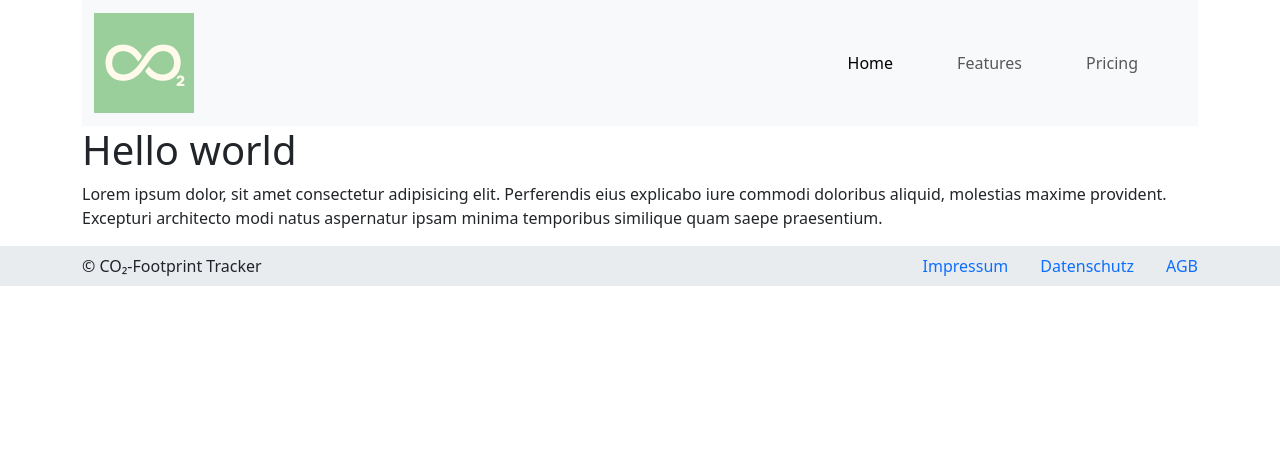
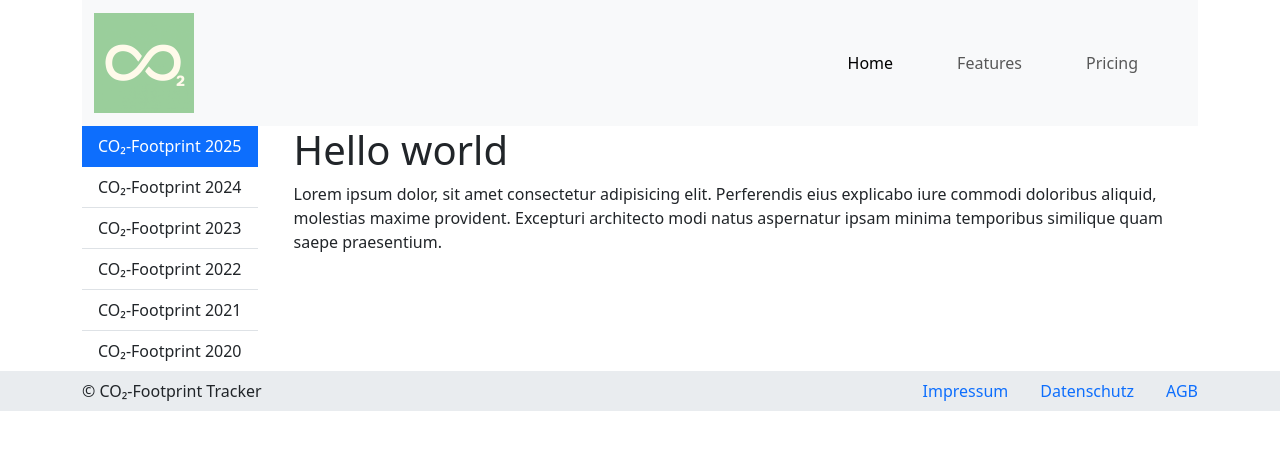
Before and after one commit to dustin-keks/IPWA01-01, a SvelteKit app in the folder fallstudie/: page / in a window 1280 px wide. Shown: the top 450 px of the page. Built offline with nearby package versions, Linux system fonts and the light colour scheme.

Commit message:
add menu with local links

```diff
--- a/fallstudie/src/app.scss
+++ b/fallstudie/src/app.scss
@@ -28,6 +28,7 @@ $navbar-nav-link-padding-x: 2rem;
 @import "../node_modules/bootstrap/scss/transitions";
 @import "../node_modules/bootstrap/scss/offcanvas";
 @import "../node_modules/bootstrap/scss/close";
+@import "../node_modules/bootstrap/scss/list-group";
 
 // 7. Optionally include utilities API last to generate classes based on the Sass map in `_utilities.scss`
 @import "../node_modules/bootstrap/scss/utilities/api";
--- /dev/null
+++ b/fallstudie/src/lib/components/NavLocalLinks.svelte
@@ -0,0 +1,22 @@
+<nav class="list-group list-group-flush">
+  <a
+    href="#"
+    class="list-group-item list-group-item-action active"
+    aria-current="true">CO₂-Footprint 2025</a
+  >
+  <a href="#" class="list-group-item list-group-item-action"
+    >CO₂-Footprint 2024</a
+  >
+  <a href="#" class="list-group-item list-group-item-action"
+    >CO₂-Footprint 2023</a
+  >
+  <a href="#" class="list-group-item list-group-item-action"
+    >CO₂-Footprint 2022</a
+  >
+  <a href="#" class="list-group-item list-group-item-action"
+    >CO₂-Footprint 2021</a
+  >
+  <a href="#" class="list-group-item list-group-item-action"
+    >CO₂-Footprint 2020</a
+  >
+</nav>
--- a/fallstudie/src/routes/+layout.svelte
+++ b/fallstudie/src/routes/+layout.svelte
@@ -3,6 +3,7 @@
   import favicon from "$lib/assets/favicon.svg";
   import Header from "$lib/components/Header.svelte";
   import Footer from "$lib/components/Footer.svelte";
+  import NavLocalLinks from "$lib/components/NavLocalLinks.svelte";
 
   let { children } = $props();
 </script>
@@ -14,6 +15,17 @@
 
 <Header />
 
-{@render children?.()}
+<main>
+  <div class="container">
+    <div class="row">
+      <div class="col-12 col-sm-auto">
+        <NavLocalLinks />
+      </div>
+      <div class="col">
+        {@render children?.()}
+      </div>
+    </div>
+  </div>
+</main>
 
 <Footer />
```
